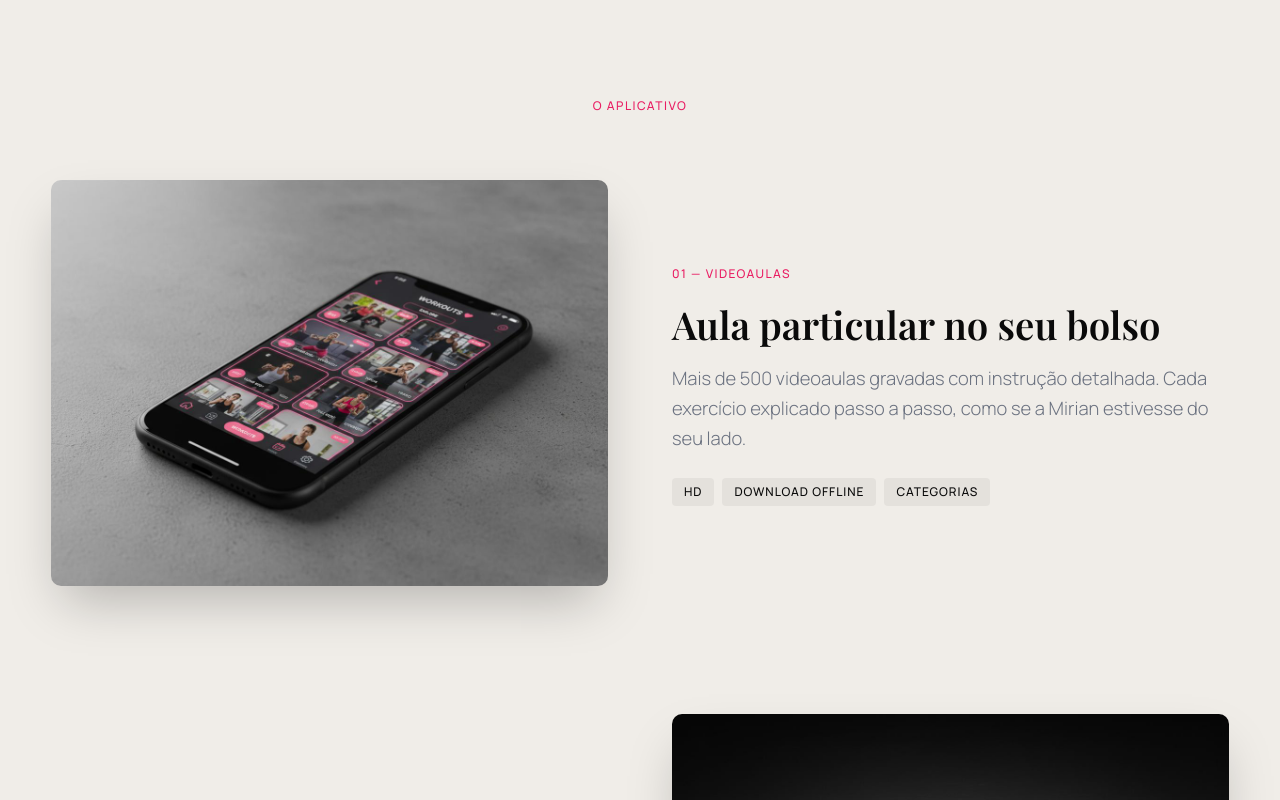
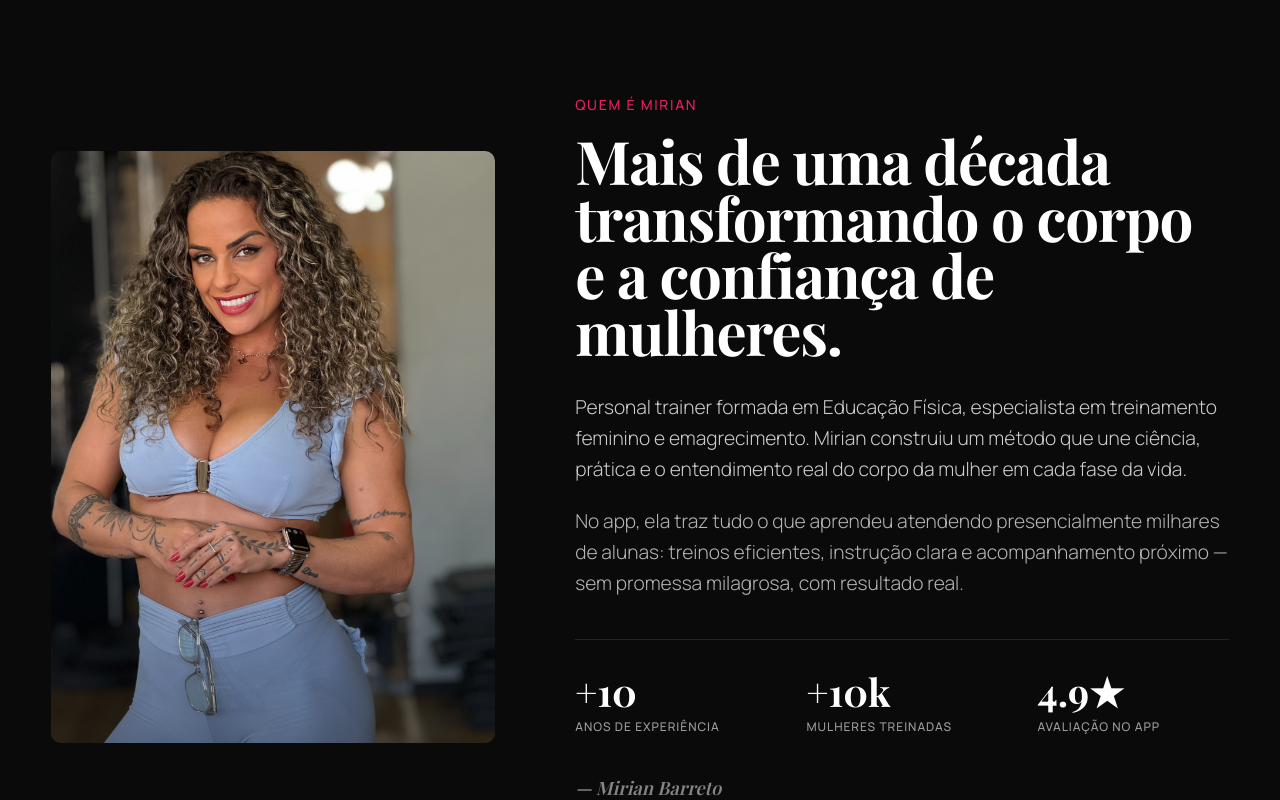
Before and after one commit to Niinja-agencia/Mirian-Barreto-App, a React (Vite) app: page / in a window 1280 px wide. Shown: the part 900-1700 px from the top of the page. Built offline with nearby package versions, Linux system fonts and the light colour scheme.

Commit message:
Add 'Quem é a Mirian' section with portrait and bio

```diff
--- a/src/App.tsx
+++ b/src/App.tsx
@@ -2,12 +2,14 @@ import { LanguageProvider } from '@/context/LanguageContext';
 import Header from '@/sections/Header';
 import HeroSection from '@/sections/HeroSection';
 import TrustedBySection from '@/sections/TrustedBySection';
+import AboutSection from '@/sections/AboutSection';
 import FeaturesSection from '@/sections/FeaturesSection';
 import TestimonialsSection from '@/sections/TestimonialsSection';
 import PricingSection from '@/sections/PricingSection';
 import FAQSection from '@/sections/FAQSection';
 import CTAFinalSection from '@/sections/CTAFinalSection';
 import Footer from '@/sections/Footer';
+import WhatsAppButton from '@/components/WhatsAppButton';
 
 function App() {
   return (
@@ -16,6 +18,7 @@ function App() {
       <main>
         <HeroSection />
         <TrustedBySection />
+        <AboutSection />
         <FeaturesSection />
         <TestimonialsSection />
         <PricingSection />
@@ -23,6 +26,7 @@ function App() {
         <CTAFinalSection />
       </main>
       <Footer />
+      <WhatsAppButton />
     </LanguageProvider>
   );
 }
--- /dev/null
+++ b/src/sections/AboutSection.tsx
@@ -0,0 +1,151 @@
+import { useScrollReveal } from '@/hooks/useScrollReveal';
+import { useLanguage } from '@/context/LanguageContext';
+
+export default function AboutSection() {
+  const { ref: imgRef, isVisible: imgVisible } = useScrollReveal();
+  const { ref: textRef, isVisible: textVisible } = useScrollReveal();
+  const { currentLang } = useLanguage();
+
+  const stats = [
+    { value: '+10', labelPt: 'anos de experiência', labelEn: 'years of experience' },
+    { value: '+10k', labelPt: 'mulheres treinadas', labelEn: 'women trained' },
+    { value: '4.9★', labelPt: 'avaliação no app', labelEn: 'app rating' },
+  ];
+
+  return (
+    <section
+      id="sobre"
+      className="relative bg-[var(--color-black)]"
+      style={{ padding: 'var(--section-padding) var(--page-padding)' }}
+    >
+      <div className="mx-auto" style={{ maxWidth: 1440 }}>
+        <div className="grid grid-cols-1 lg:grid-cols-12 gap-12 lg:gap-20 items-center">
+          {/* Image */}
+          <div
+            ref={imgRef}
+            className={`lg:col-span-5 ${imgVisible ? 'reveal-visible' : ''} reveal-pattern-c-left`}
+          >
+            <div
+              className="relative overflow-hidden rounded-lg"
+              style={{ aspectRatio: '3 / 4' }}
+            >
+              <img
+                src="/assets/mirian.jpg"
+                alt="Mirian Barreto"
+                className="w-full h-full object-cover"
+                loading="lazy"
+              />
+              {/* Subtle gradient at bottom for depth */}
+              <div
+                className="absolute inset-0 pointer-events-none"
+                style={{
+                  background:
+                    'linear-gradient(to top, rgba(10,10,10,0.4) 0%, transparent 35%)',
+                }}
+              />
+            </div>
+          </div>
+
+          {/* Text */}
+          <div
+            ref={textRef}
+            className={`lg:col-span-7 ${textVisible ? 'reveal-visible' : ''} reveal-pattern-a`}
+          >
+            <span
+              className="uppercase tracking-[0.12em] text-sm font-medium"
+              style={{ color: 'var(--color-rose)' }}
+            >
+              <span className="tr" data-pt="QUEM É MIRIAN" data-en="WHO IS MIRIAN">
+                QUEM É MIRIAN
+              </span>
+            </span>
+
+            <h2
+              className="mt-4 text-white font-bold leading-[0.95] tracking-[-0.02em]"
+              style={{
+                fontFamily: 'var(--font-display)',
+                fontSize: 'clamp(2rem, 5vw, 3.75rem)',
+              }}
+            >
+              <span
+                className="tr"
+                data-pt="Mais de uma década transformando o corpo e a confiança de mulheres."
+                data-en="Over a decade transforming women's bodies and confidence."
+              >
+                Mais de uma década transformando o corpo e a confiança de mulheres.
+              </span>
+            </h2>
+
+            <div className="mt-8 space-y-5">
+              <p
+                className="text-[rgba(255,255,255,0.8)] font-light leading-relaxed"
+                style={{ fontSize: 'clamp(1.0625rem, 1.5vw, 1.2rem)' }}
+              >
+                <span
+                  className="tr"
+                  data-pt="Personal trainer formada em Educação Física, especialista em treinamento feminino e emagrecimento. Mirian construiu um método que une ciência, prática e o entendimento real do corpo da mulher em cada fase da vida."
+                  data-en="Personal trainer with a degree in Physical Education, specialist in women's training and weight loss. Mirian built a method that blends science, practice and a real understanding of the female body at every stage of life."
+                >
+                  Personal trainer formada em Educação Física, especialista em
+                  treinamento feminino e emagrecimento. Mirian construiu um método
+                  que une ciência, prática e o entendimento real do corpo da mulher
+                  em cada fase da vida.
+                </span>
+              </p>
+
+              <p
+                className="text-[rgba(255,255,255,0.7)] font-light leading-relaxed"
+                style={{ fontSize: 'clamp(1.0625rem, 1.5vw, 1.2rem)' }}
+              >
+                <span
+                  className="tr"
+                  data-pt="No app, ela traz tudo o que aprendeu atendendo presencialmente milhares de alunas: treinos eficientes, instrução clara e acompanhamento próximo — sem promessa milagrosa, com resultado real."
+                  data-en="In the app, she brings everything she's learned coaching thousands of students in person: efficient workouts, clear instruction and close coaching — no miracle promises, only real results."
+                >
+                  No app, ela traz tudo o que aprendeu atendendo presencialmente
+                  milhares de alunas: treinos eficientes, instrução clara e
+                  acompanhamento próximo — sem promessa milagrosa, com resultado
+                  real.
+                </span>
+              </p>
+            </div>
+
+            {/* Stats */}
+            <div className="mt-10 grid grid-cols-3 gap-6 lg:gap-10 border-t border-[rgba(255,255,255,0.1)] pt-8">
+              {stats.map((stat) => (
+                <div key={stat.value}>
+                  <div
+                    className="text-white font-bold leading-none"
+                    style={{
+                      fontFamily: 'var(--font-display)',
+                      fontSize: 'clamp(1.75rem, 3vw, 2.5rem)',
+                    }}
+                  >
+                    {stat.value}
+                  </div>
+                  <div className="mt-2 text-[rgba(255,255,255,0.6)] uppercase tracking-[0.08em] text-xs font-medium leading-tight">
+                    <span
+                      className="tr"
+                      data-pt={stat.labelPt}
+                      data-en={stat.labelEn}
+                    >
+                      {currentLang === 'pt' ? stat.labelPt : stat.labelEn}
+                    </span>
+                  </div>
+                </div>
+              ))}
+            </div>
+
+            {/* Signature */}
+            <div
+              className="mt-10 italic text-[rgba(255,255,255,0.5)]"
+              style={{ fontFamily: 'var(--font-display)', fontSize: '1.15rem' }}
+            >
+              — Mirian Barreto
+            </div>
+          </div>
+        </div>
+      </div>
+    </section>
+  );
+}
--- a/src/sections/Header.tsx
+++ b/src/sections/Header.tsx
@@ -58,6 +58,9 @@ export default function Header() {
 
           {/* Desktop Nav */}
           <nav className="hidden md:flex items-center gap-8">
+            <button onClick={() => scrollToSection('sobre')} className="nav-link text-white uppercase tracking-[0.08em] text-sm font-medium">
+              <span className="tr" data-pt="Sobre" data-en="About">Sobre</span>
+            </button>
             <button onClick={() => scrollToSection('app')} className="nav-link text-white uppercase tracking-[0.08em] text-sm font-medium">
               <span className="tr" data-pt="App" data-en="App">App</span>
             </button>
@@ -112,6 +115,13 @@ export default function Header() {
         </button>
 
         <button
+          onClick={() => scrollToSection('sobre')}
+          className="text-white text-3xl font-bold uppercase tracking-tight"
+          style={{ fontFamily: 'var(--font-display)' }}
+        >
+          <span className="tr" data-pt="Sobre" data-en="About">Sobre</span>
+        </button>
+        <button
           onClick={() => scrollToSection('app')}
           className="text-white text-3xl font-bold uppercase tracking-tight"
           style={{ fontFamily: 'var(--font-display)' }}
```
Also changed, not shown: public/assets/mirian.jpg (added), 1 other file (tests, documents, lock files or other folders).
